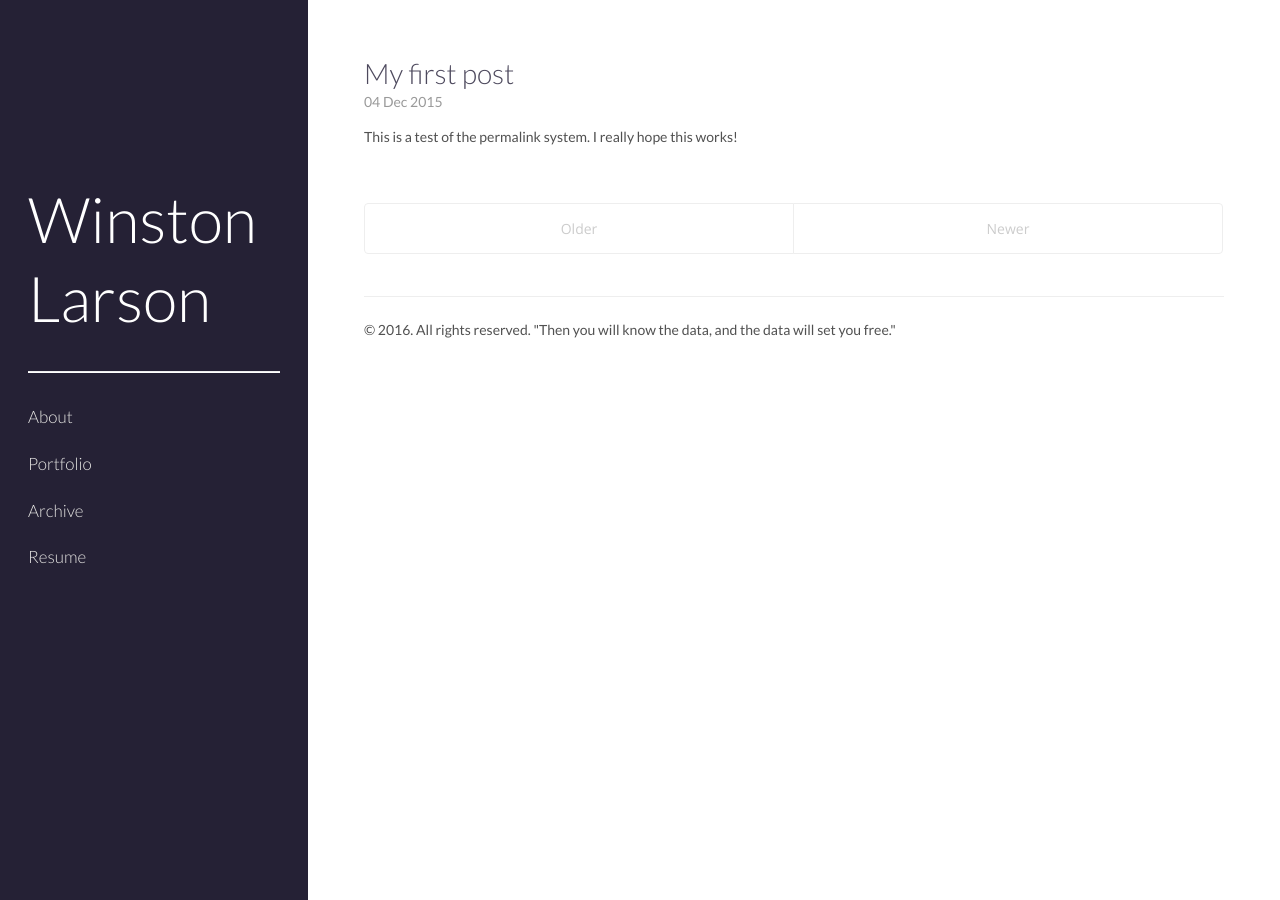
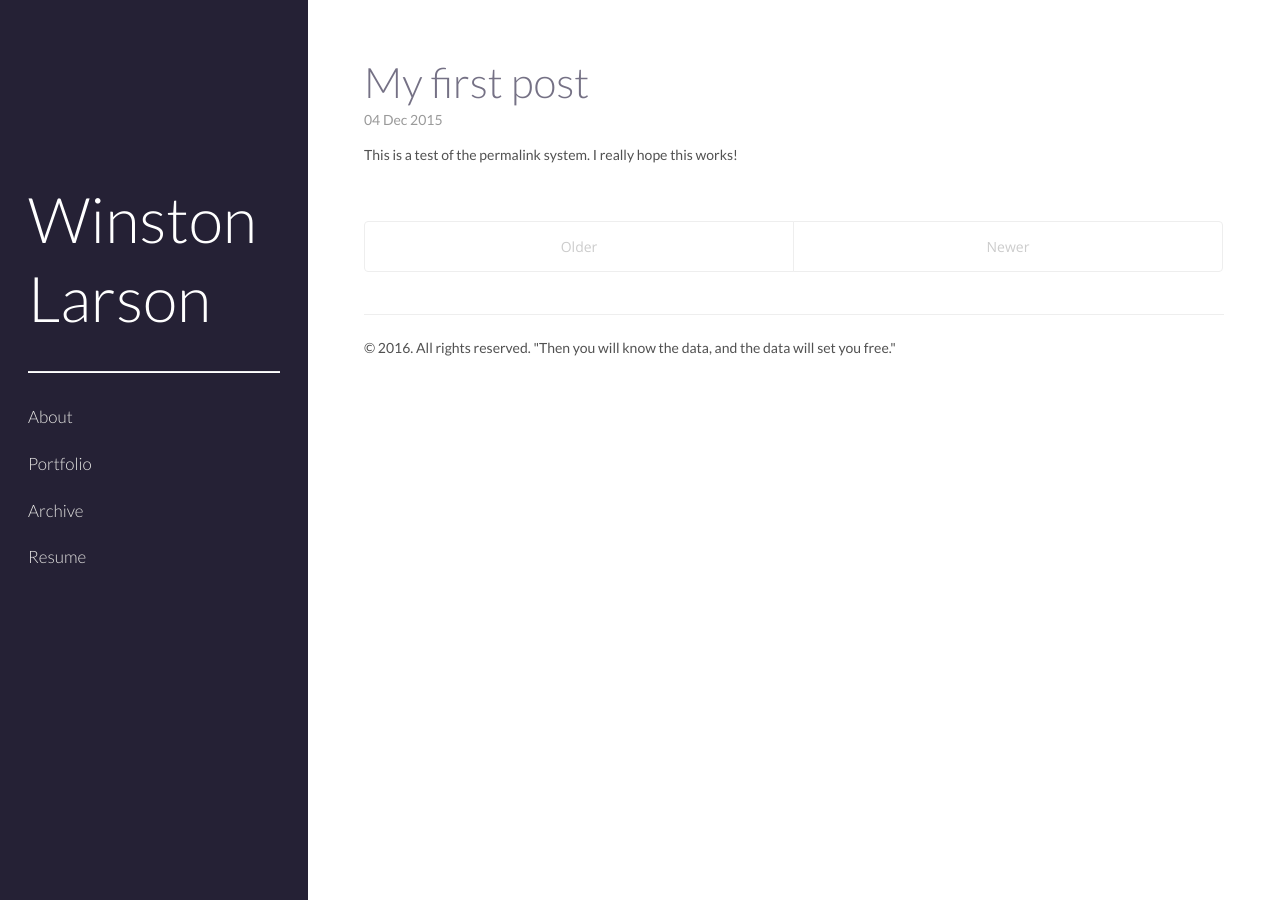
Before and after one commit to winstonlarson/old_website, a Jekyll site: the page built from index.html, in a window 1280 px wide. Built offline with Jekyll 4.4.1, drawn with Linux system fonts in a browser that asks for light colours; some web fonts are replaced; the list of posts is cut into pages by our own code.

Commit message:
fixed fonts?

```diff
--- a/public/css/poole.css
+++ b/public/css/poole.css
@@ -339,14 +339,16 @@ tbody tr:nth-child(odd) th {
 .page-title,
 .post-title,
 .post-title a {
-  color: #4D495D;
+  color: #757185;
   font-weight:300;
+  font-size: 3rem;
 }
 .page-title,
 .post-title {
   margin-top: 0;
-  color: #4D495D;
+  color: #757185;
   font-weight:300;
+  font-size: 3rem;
 }
 
 /* Meta data line below post title */
```
